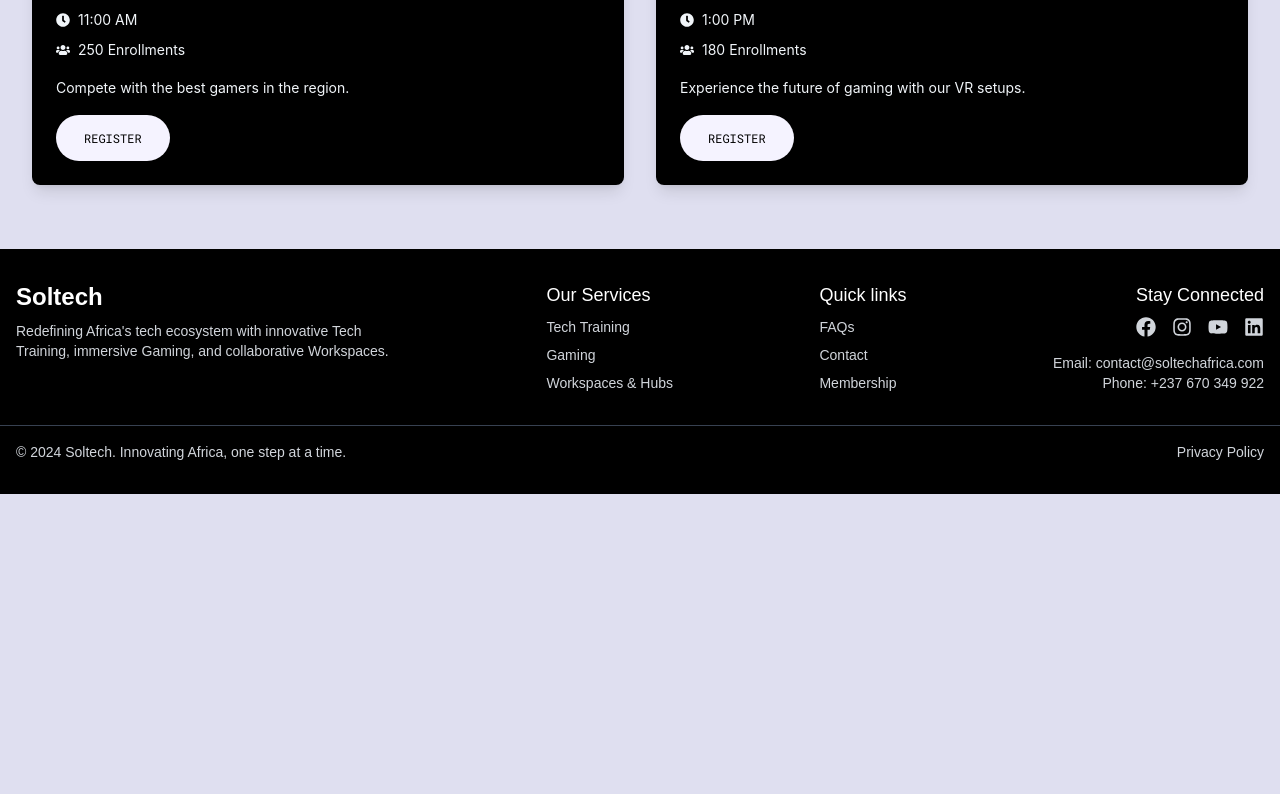
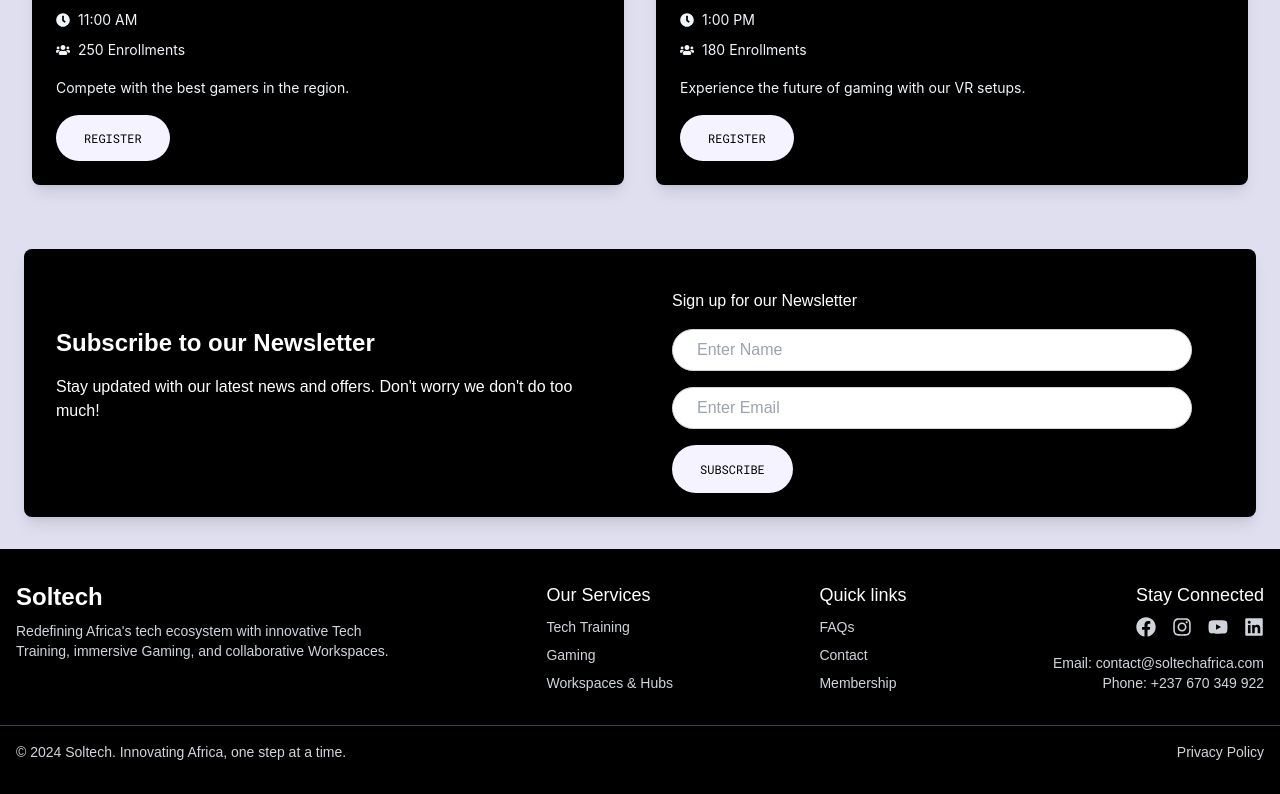
Before and after one commit to Simeon-Azeh/soltech, a React (Vite) app: page /events in a window 1280 px wide. Shown: the part 1535-2329 px from the top of the page. Before the commit the page ends 2029 px from the top, so only its background shows below. Built offline with nearby package versions, Linux system fonts and the light colour scheme; a web font is replaced by a local one.

Commit message:
Add Newsletter component and integrate it into Events page; update ServicesHero image sources and Navbar links

```diff
--- a/src/components/Navbar.jsx
+++ b/src/components/Navbar.jsx
@@ -8,6 +8,11 @@ import { BiMenuAltRight } from "react-icons/bi";
 import { IoCloseOutline } from "react-icons/io5";
 import { IoIosArrowRoundForward } from "react-icons/io";
 import { FaUser, FaCog, FaSignOutAlt } from "react-icons/fa";
+import { GrHomeRounded } from "react-icons/gr";
+import { FiDownloadCloud } from "react-icons/fi";
+import { RiShareForwardLine } from "react-icons/ri";
+import { CiPlay1 } from "react-icons/ci";
+
 
 import Button from "./Button";
 
@@ -102,30 +107,30 @@ const NavBar = () => {
             />
 
             {isDropdownOpen && (
-              <div className="absolute left-0 w-48 mt-2 bg-black rounded-lg shadow-lg top-full dropdown-menu">
+              <div className="absolute left-0 w-48 px-6 mt-2 bg-black rounded-lg shadow-lg top-full dropdown-menu">
                 <Link
                   to="/profile"
                   className="flex items-center gap-2 p-2 hover:bg-gray-700"
                 >
-                  <FaUser /> Home
+                 <GrHomeRounded /> Home
                 </Link>
                 <Link
                   to="/settings"
                   className="flex items-center gap-2 p-2 hover:bg-gray-700"
                 >
-                  <FaCog /> Download
+                 <FiDownloadCloud /> Download
                 </Link>
                 <Link
                   to="/logout"
                   className="flex items-center gap-2 p-2 hover:bg-gray-700"
                 >
-                  <FaSignOutAlt /> Share
+                 <RiShareForwardLine /> Share
                 </Link>
                 <Link
                   to="/logout"
                   className="flex items-center gap-2 p-2 hover:bg-gray-700"
                 >
-                  <FaSignOutAlt /> Demo
+                 <CiPlay1 /> Demo
                 </Link>
               </div>
             )}
--- /dev/null
+++ b/src/components/Newsletter.jsx
@@ -0,0 +1,53 @@
+import React, { useState } from 'react';
+import Button from '../components/Button'; // Adjust the import path as necessary
+
+const Newsletter = () => {
+  const [email, setEmail] = useState('');
+  const [name, setName] = useState('');
+  const [message, setMessage] = useState('');
+
+  const handleSubmit = (e) => {
+    e.preventDefault();
+    // Add your form submission logic here
+    setMessage('Thank you for subscribing!');
+    setEmail('');
+  };
+
+  return (
+    <div className="flex flex-col items-center p-6 px-8 bg-black rounded-lg shadow-lg md:flex-row">
+      <div className="mb-6 md:w-1/2 md:mb-0 md:pr-6">
+        <h3 className="mb-4 text-2xl font-semibold text-white">Subscribe to our Newsletter</h3>
+        <p className="mb-4 text-white">Stay updated with our latest news and offers. Don't worry we don't do too much!</p>
+      </div>
+      <div className="md:px-8 md:w-1/2">
+        <form onSubmit={handleSubmit} className="flex flex-col">
+            <h2 className='py-4 font-medium text-white'>Sign up for our Newsletter</h2>
+        <input
+            type="text"
+            value={name}
+            onChange={(e) => setName(e.target.value)}
+            placeholder="Enter Name"
+            className="w-full p-2 px-6 mb-4 border border-gray-300 rounded-full"
+            required
+          />
+          <input
+            type="email"
+            value={email}
+            onChange={(e) => setEmail(e.target.value)}
+            placeholder="Enter Email"
+            className="p-2 px-6 mb-4 border border-gray-300 rounded-full"
+            required
+          />
+          <Button
+            title="Subscribe"
+            containerClass="bg-blue-500 text-black"
+            type="submit"
+          />
+        </form>
+        {message && <p className="mt-4 text-green-500">{message}</p>}
+      </div>
+    </div>
+  );
+};
+
+export default Newsletter;
--- a/src/components/ServicesHero.jsx
+++ b/src/components/ServicesHero.jsx
@@ -97,7 +97,7 @@ const ServicesHero = () => {
                 className="transition-all duration-500 ease-in origin-center scale-50 opacity-0 hover:scale-100 hover:opacity-100"
               >
                 <img
-                  src="img/background.png"
+                  src="img/background-ser.jpg"
                   alt="Loading preview"
                   className="object-cover object-center origin-center scale-150 size-64"
                 />
@@ -128,7 +128,7 @@ const ServicesHero = () => {
             />
           ) : (
             <img
-              src="img/background.png"
+              src="img/background-ser.jpg"
               alt="Loading preview"
               className="absolute top-0 left-0 object-cover object-center w-full h-full"
               style={{ objectFit: "cover" }}
--- a/src/pages/Events.jsx
+++ b/src/pages/Events.jsx
@@ -5,6 +5,7 @@ import ServiceHero from '../components/ServiceHero';
 import Button from '../components/Button';
 import { Carousel, Tabs } from 'antd';
 import { FaCalendarAlt, FaClock, FaUsers } from 'react-icons/fa';
+import Newsletter from '../components/Newsletter';
 
 const { TabPane } = Tabs;
 
@@ -205,6 +206,10 @@ const Events = () => {
           </Tabs>
         </div>
       </section>
+      <div className='px-6 mb-8'>
+      <Newsletter />
+      </div>
+
       <Footer />
     </main>
   );
```
Also changed, not shown: public/img/background-2.avif (added), public/img/background-ser.jpg (added).
